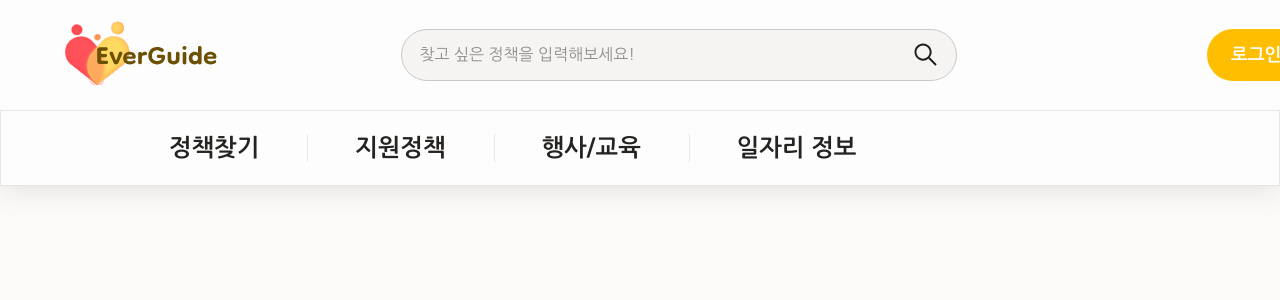
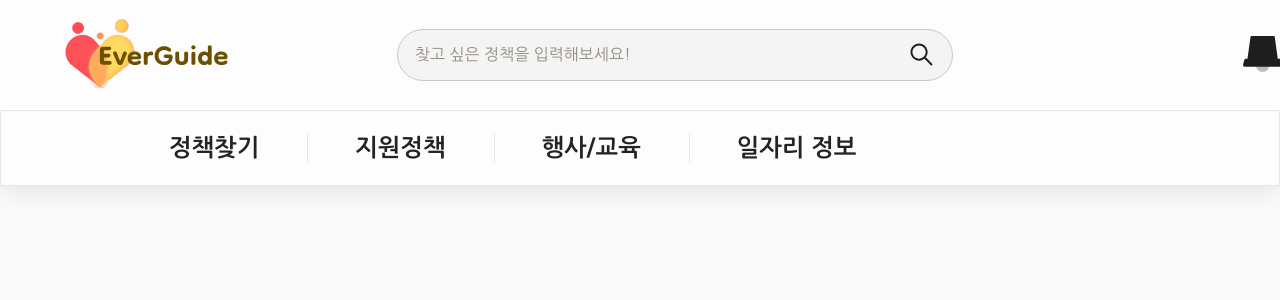
Before and after one commit to Everguide2/Everguide-client, a React (Vite) app: page / in a window 1280 px wide. Both pictures are taken after a click on the picture 144 px from the left and 55 px from the top of the page. Shown: the top 300 px of the page. Built offline with nearby package versions, Linux system fonts and the light colour scheme.

Commit message:
[Desing] Header 로그인시 디자인 추가

```diff
--- a/src/assets/index.js
+++ b/src/assets/index.js
@@ -1,6 +1,7 @@
 // icons
 export {default as icMainLogo} from './icons/ic-main-logo.svg';
 export {default as icSearch} from './icons/ic-search.svg';
+export {default as icNotify} from './icons/ic-notify.svg';
 
 // images
 
--- a/src/layout/Header.jsx
+++ b/src/layout/Header.jsx
@@ -1,7 +1,7 @@
 import { styled } from 'styled-components';
 import { strings } from '../constants/strings';
 import { useState } from "react";
-import { icMainLogo } from "../assets";
+import { icMainLogo, icNotify } from "../assets";
 import { Button, SearchBar } from "../components";
 import {pagePath} from '../routes/pagePath.js';
 
@@ -11,6 +11,7 @@ const Header = () => {
 
   const handleMenuClick = (menu) => {
     setActive(menu);
+    setIsLogin(!isLogin);
   }
 
   return (
@@ -20,7 +21,16 @@ const Header = () => {
           <div>
             <MainLogo src={icMainLogo} onClick={() => handleMenuClick()} />
             <SearchBar placeHolder={strings.searchBarPlaceHolder}/>
-            {isLogin ? <LoginCheck></LoginCheck> : <Button text={strings.LoginRegister} />}
+            <LoginCheck>
+              {isLogin ?
+                  <>
+                    <Notify src={icNotify} />
+                    <Profile></Profile>
+                  </>
+              :
+                <Button text={strings.LoginRegister} onClick={() => handleMenuClick()} />
+              }
+            </LoginCheck>
           </div>
         </HeaderContainer>
       </MainHeader>
@@ -52,7 +62,7 @@ const HeaderContainer = styled.div`
   width: ${(props) => props.theme.size.safeArea};
   margin: 0 auto;
 
-  div{
+  div:first-child {
     height: 110px;
     display: flex;
     align-items: center;
@@ -60,7 +70,7 @@ const HeaderContainer = styled.div`
     margin: 0 60px;
 
     input{
-      margin-left: -76px;
+
     }
 
   }
@@ -72,8 +82,23 @@ const MainLogo = styled.img`
   width: 168px;
   height: 72px;
   cursor: pointer;
+  flex-basis: 180px;
 `
 const LoginCheck = styled.div`
+  flex-basis: 270px;
+  display: flex;
+  justify-content: flex-end;
+`
+const Notify = styled.img`
+  width: 48px;
+  height: 48px;
+`
+const Profile = styled.img`
+  width: 54px;
+  height: 54px;
+  border-radius: 54px;
+  background-color: ${({theme}) => theme.colors.gray[400]};
+  margin-left: 39px;
 `
 const SubHeader = styled.div`
   height: 74px;
```
Also changed, not shown: src/assets/icons/ic-notify.svg (added).
